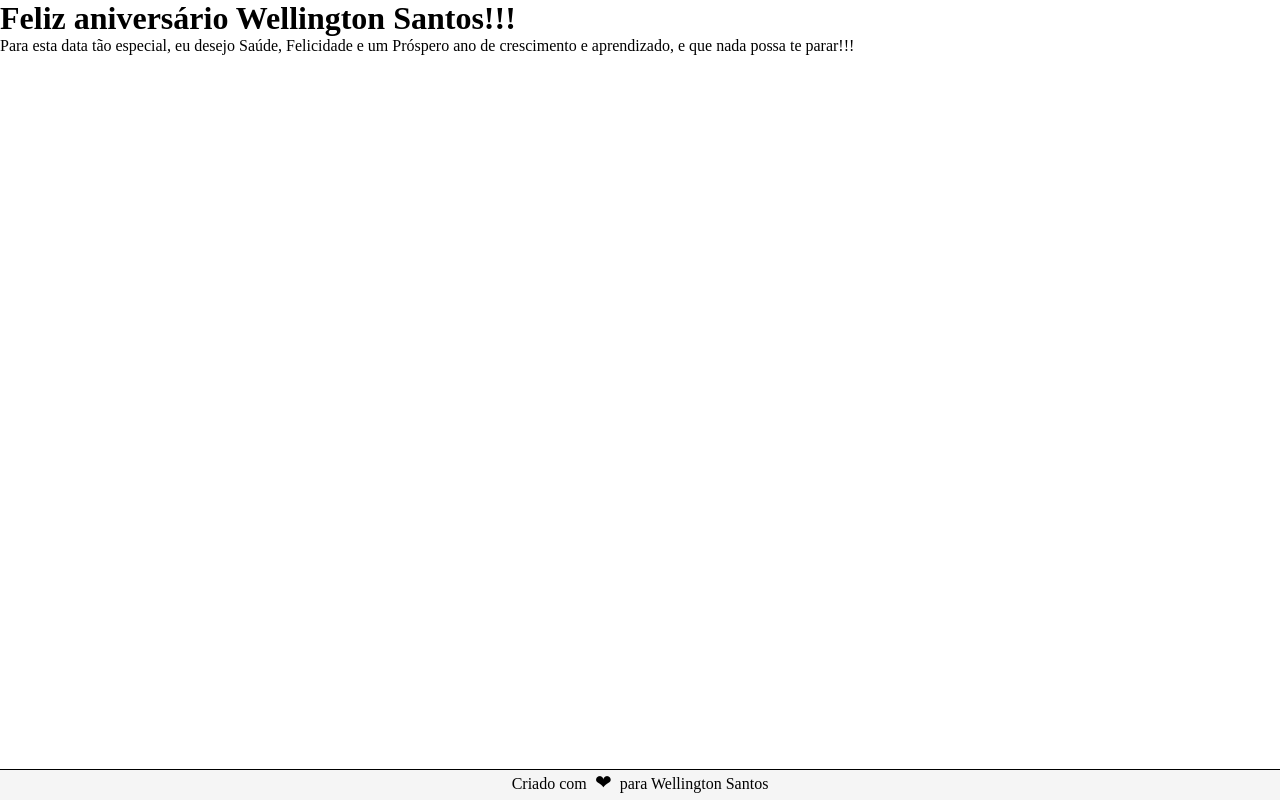
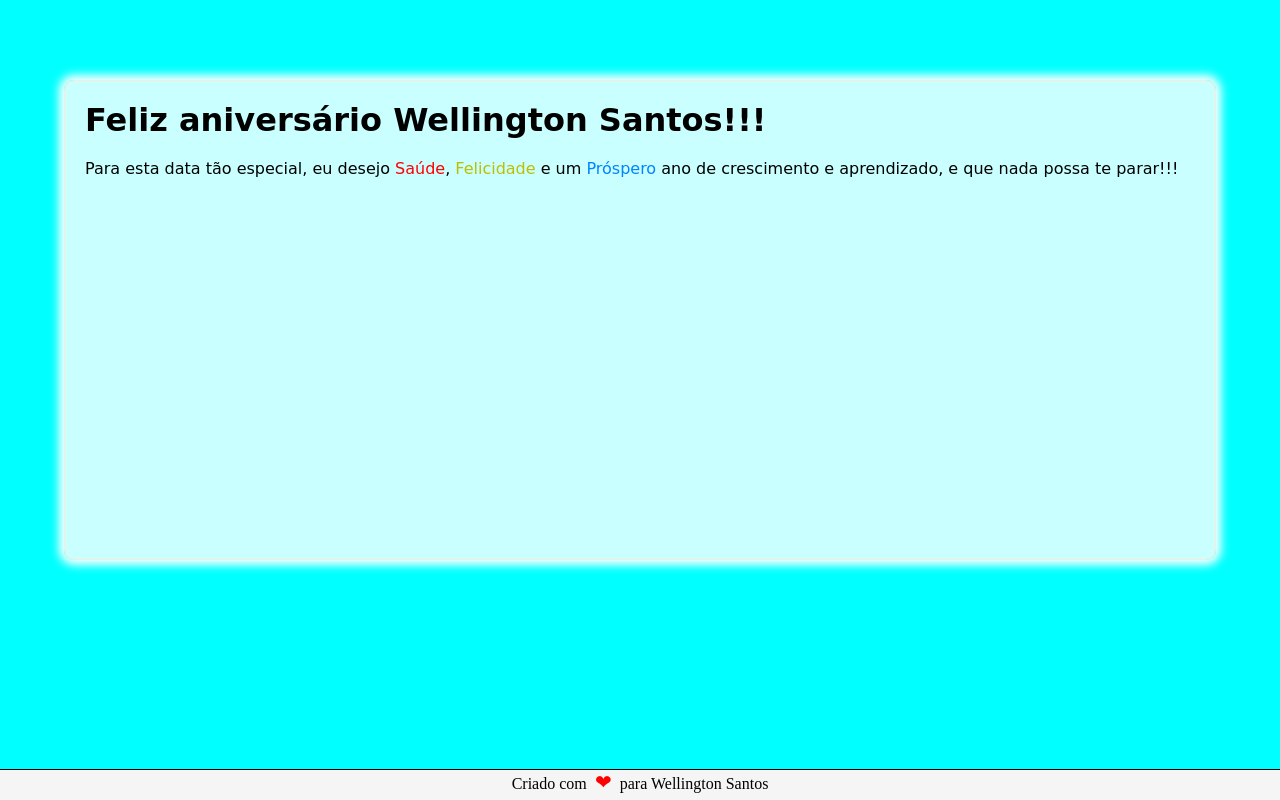
Before and after one commit to Allyson04/happy-birthday, a plain HTML site: page index.html in a window 1280 px wide. Drawn offline with Linux system fonts and the light colour scheme.

Commit message:
feat: added style for header

```diff
--- a/assets/style.css
+++ b/assets/style.css
@@ -5,6 +5,46 @@
     margin: 0;
     box-sizing: border-box;
 }
+
+body {
+    background: cyan;
+}
+
+header {
+    font-family: cursive;
+    width: 90vw;
+    height: 60vh;
+    box-shadow: 0 0 10px 5px white;
+    border-radius: 10px;
+    margin: 10vh auto;
+    background: rgba(255, 255, 255, 0.788);
+    backdrop-filter: blur(3px);
+    -webkit-border-radius: 10px;
+    -moz-border-radius: 10px;
+    -ms-border-radius: 10px;
+    -o-border-radius: 10px;
+    border: 1px double antiquewhite;
+    padding: 20px;
+}
+
+h1 {
+    margin-bottom: 20px;
+}
+
+#health,
+footer span {
+    color: red;
+}
+
+#happiness {
+    color: rgb(190, 190, 0);
+}
+
+#prosperity {
+    color: rgb(0, 132, 255);
+}
+
+/* footer */
 
 footer {
     background: whitesmoke;
```
